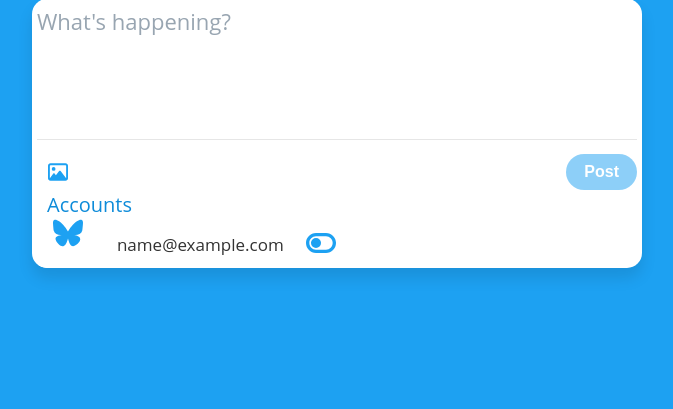
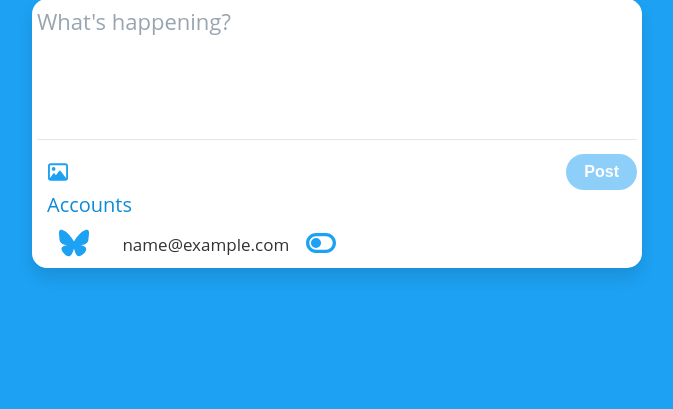
Before and after one commit to westerny1/SkyMast, a Flask app: page / in a window 1280 px wide. Shown: the part 267-676 px from the top of the page, without its empty margins (303-976 px from the left). Run offline with Flask 3, Linux system fonts and the light colour scheme; tables that the repository leaves empty hold one stand-in row (values such as "Sample post"); some web fonts are replaced.

Commit message:
Add files via upload

```diff
--- a/static/script.js
+++ b/static/script.js
@@ -63,9 +63,9 @@ try {
   accountBtn.addEventListener("click", () => {
     accountBtn.classList.toggle("open");
   });
-  } catch (error) {
-    console.error("An error occurred:", error.message);
-    }
+} catch (error) {
+  console.error("An error occurred:", error.message);
+}
 
 function toggleIconAcct() {
   const toggleButton = document.querySelector(".toggle-btn img");
@@ -112,3 +112,15 @@ document.addEventListener('DOMContentLoaded', function() {
     }
   });
 });
+
+function copyContent () {
+  document.getElementById("post-text").value =
+      document.getElementById("editable-text-area").innerHTML;
+  return true;
+}
+
+// function delAccount (id) {
+//   document.getElementById("del_account".concat(id)).value =
+//       document.getElementById("img_del_account".concat(id)).innerHTML;
+//   return true;
+// }
--- a/static/style.css
+++ b/static/style.css
@@ -39,6 +39,7 @@ body {
 .wrapper{
   background: #fff;
   max-width: 475px;
+  min-width: 475px;
   width: 90%; /* edited */
   border-radius: 15px;
   padding: 25px 25px 15px 25px;
@@ -193,6 +194,17 @@ body {
 .account-btn:hover{
   background-color: #e7edfe;
 }
+.account-btn .account-type-icon{
+  margin: 15px 10px;
+  color: #1da1f2;
+  display: flex;
+  height: 21px;
+  width: 21px;
+  font-size: 28px;
+  border-radius: 50%;
+  align-items: center;
+  justify-content: center;
+}
 .account-btn .account-name{
   margin: 15px 10px;
   font-size: 17px;
@@ -284,7 +296,7 @@ body {
 }
 #plusbtn:hover,
 #plusbtn:active {
-  background-color:#aab8c2;
+  background-color:#aab8c2; /* Change the background color to gray when hovered or pressed */
 }
 .bottom-button {
   position: fixed;
@@ -299,10 +311,10 @@ body {
 
 
 #loginForm {
-  display: none;
-  backdrop-filter: blur(5px);
-  background-color: rgba(255, 255, 255, 0.5);
-  z-index: 999;
+  display: none; /* Hide the login form by default */
+  backdrop-filter: blur(5px); /* Apply blur effect to the background */
+  background-color: rgba(255, 255, 255, 0.5); /* Adjust background color with transparency */
+  z-index: 999; /* Ensure the login form is above other content */
 }
 
 
```
